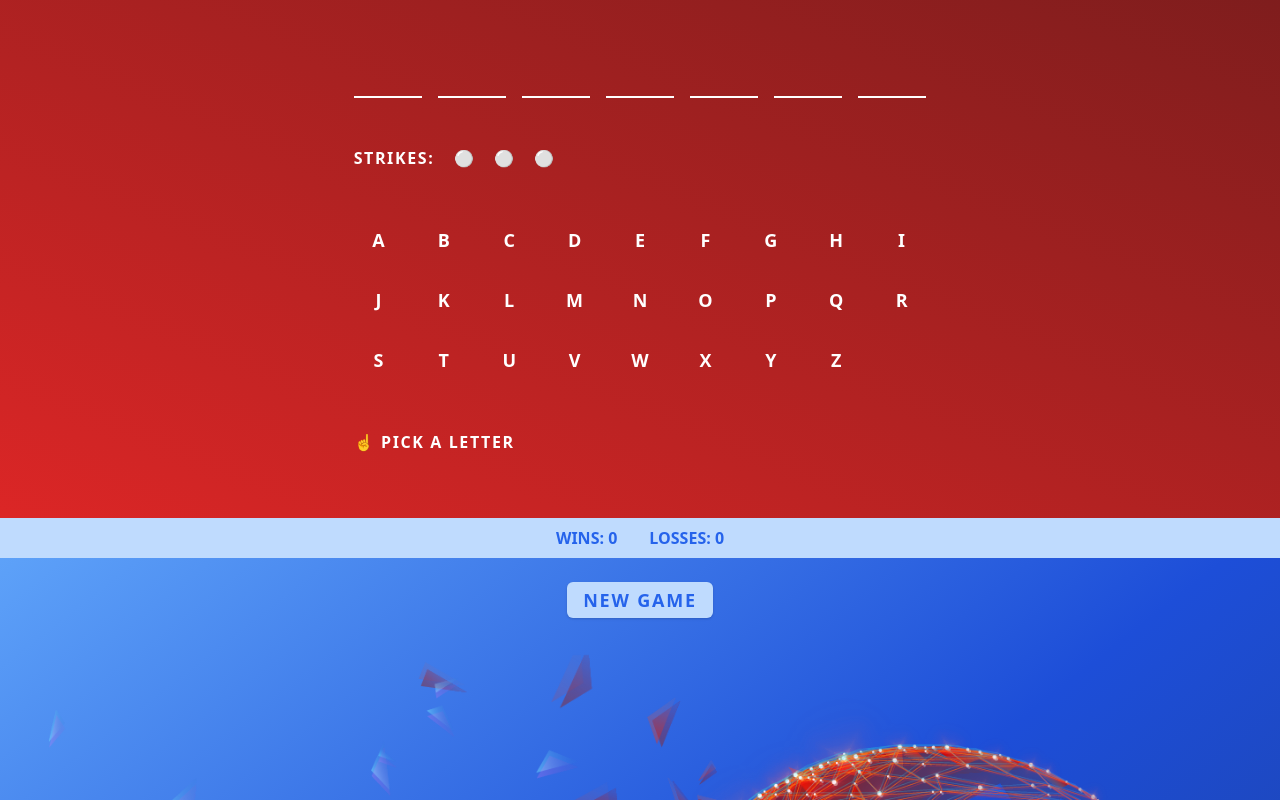
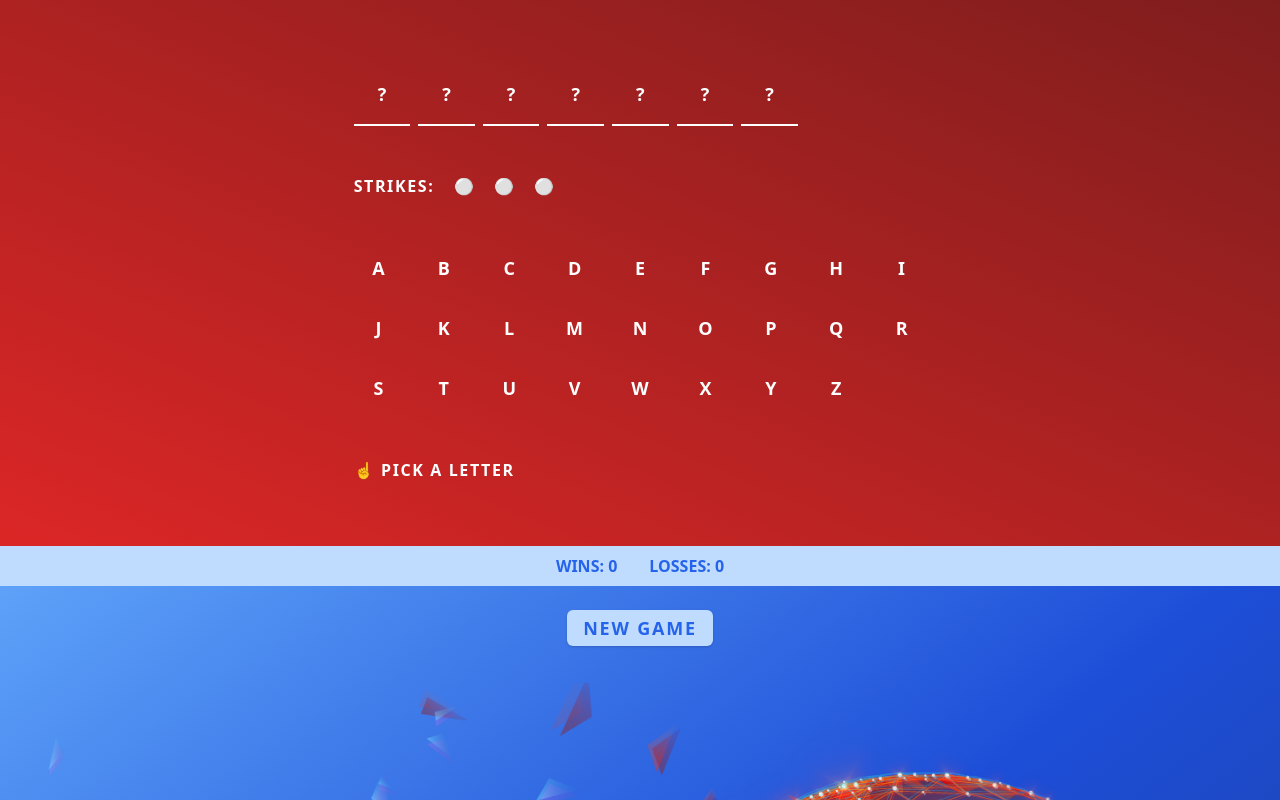
Before and after one commit to emmastotz/replace-the-space-v2, a Nuxt app: page / in a window 1280 px wide. Shown: the top 800 px of the page. Built offline with nearby package versions, Linux system fonts and the light colour scheme.

Commit message:
feat: prefer flex to grid

```diff
--- a/pages/index.vue
+++ b/pages/index.vue
@@ -2,7 +2,7 @@
   <main class="h-screen">
     <div class="bg-gradient-to-tr from-red-600 to-red-900 flex items-center justify-center py-16 w-full">
       <div class="grid gap-12 w-full justify-center">
-        <div class="grid gap-1 sm:gap-2 lg:gap-4 max-w-7xl" :class="`grid-cols-${currentWord.length}`">
+        <div class="flex space-x-2">
           <div v-for="letter of splitWord" :key="letter" class="flex border-b-2 border-white font-semibold text-lg text-white justify-center uppercase sm:px-6 sm:py-4">
             {{ isRevealed(letter) }}
           </div>
@@ -135,7 +135,7 @@ export default {
       if (!letter.match(/[a-zA-Z\s]/)) {
         return letter
       }
-      return this.guesses.includes(letter) || this.gameOver ? letter : ''
+      return this.guesses.includes(letter) || this.gameOver ? letter : '?'
     },
     guess (letter) {
       this.guesses.push(letter)
```
